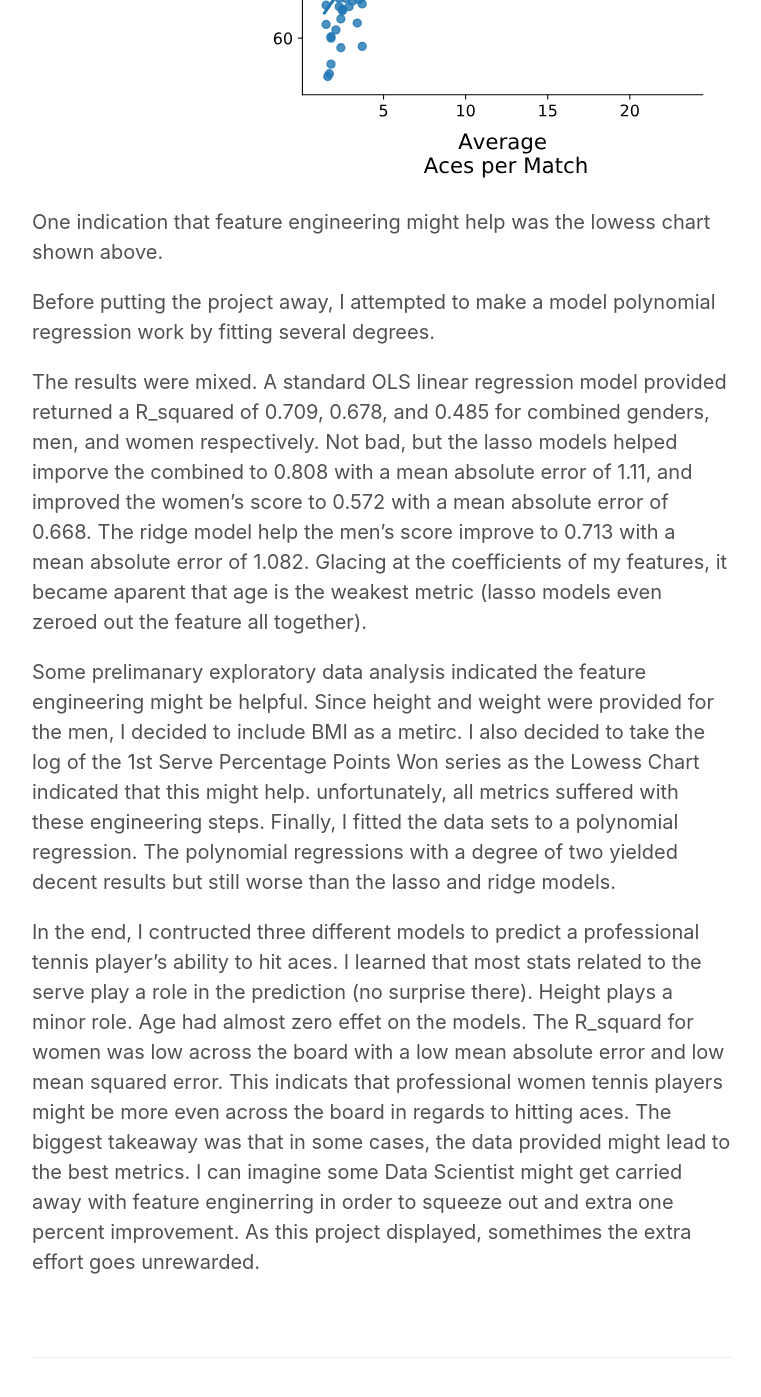
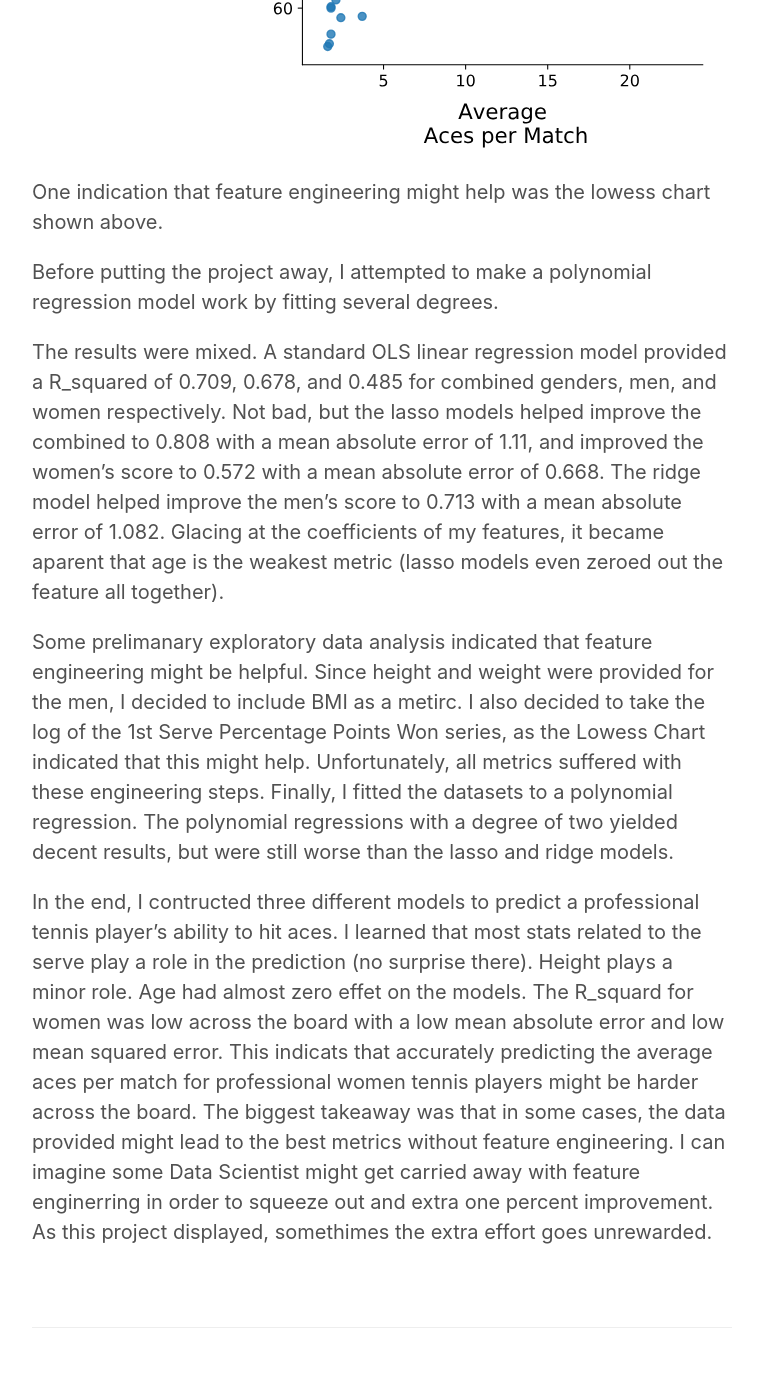
Before and after one commit to JTBake490/JTBake490.github.io, a Jekyll site: the page built from _posts/2019-07-21-Face_the_Ace.md, in a window 1280 px wide and 1400 px high, scrolled down 1496 px. Shown: the top 1397 px of the window, without its empty margins (258-1019 px from the left). Built offline with Jekyll 4.4.1, drawn with Linux system fonts in a browser that asks for light colours; some of the changed text lies outside the part shown.

Commit message:
Corrected typos

```diff
--- a/_posts/2019-07-21-Face_the_Ace.md
+++ b/_posts/2019-07-21-Face_the_Ace.md
@@ -5,16 +5,17 @@ title: Face the Ace
 
 I have always been a tennis fan. Luckily for me, I grew up and continue to live in the golden era of tennis. I mostly cheered for Andy Roddick while he was still playing. Even now I get to enjoy Rodger Federer, Rafael Nadal, Novak Djokovic, the Bryan Brothers, and the William sisters, dominate the competition in their respective events. On top of that, there are many more world class professional tennis players that are putting on spectacular perfomances tournament after tournament.
 
-Face the Ace, was the first solo project I performed and the second Data Science project I participated in overall. The objective was to contruct a model that could accurately predict the average aces per match a professional tennis player would hit in a 52 week period. After making a model, I then wanted to identify the attributes that were most important for the prediction made. I knew that I wanted to include age, weight, and height. However, I wasn't sure about other statistics and headed over to the ATP and WTA websites to get a sense of what I should include in my model.
+Face the Ace, was the first solo project I performed and the second Data Science project I participated in overall. The objective was to construct a model that could accurately predict the average aces per match a professional tennis player would hit in a 52 week period. After making a model, I wanted to identify the attributes that were most important for the prediction made. I knew that I wanted to include age, weight, and height. However, I wasn't sure about other statistics and headed over to the ATP and WTA websites to get a sense of what I should include in my model.
 
-Luckily, the ATP and WTA publish service statistics on their website and thus decided to use those statistics as my other features. For the service statistics I copied the stats and posted them into a spreadsheet. I then manually added the age, weight, and height for the men. Unfortunately, the weights for the women are not given on the WTA website. I then saved the file as a CSV and then read the data into a Pandas dataframe. Since the women had null values for the entire series (and even had a few missing height values) I decided to construct three models. One model would be for both genders, on for men only, and one for women only. After creating the standard models linear models with cross-validation, I moved on to try two regularization models. I created ridge models and lasso models, validated with cross-validation. I then moved on to try some featuring engineering.
+Luckily, the ATP and WTA publish service statistics on their website and I decided to use those statistics as my other features. For the service statistics I copied the stats and posted them into a spreadsheet. I then manually added the age, weight, and height for the men. Unfortunately, the weights for the women are not given on the WTA website. I then saved the file as a CSV and then read the data into a Pandas dataframe. Since the women had null values for the entire series (and even had a few missing height values) I decided to construct three models. One model would be for both genders, one for men only, and one for women only. After creating the standard linear models with cross-validation, I moved on to try two regularization models. I created ridge models and lasso models, also validated with cross-validation. I then moved on to try some featuring engineering.
 ![One indication that feature engineering might help](/images/tennis_model_images/lowess_1st_serve.svg)
+
 One indication that feature engineering might help was the lowess chart shown above.
 
-Before putting the project away, I attempted to make a model polynomial regression work by fitting several degrees.
+Before putting the project away, I attempted to make a polynomial regression model work by fitting several degrees.
 
-The results were mixed. A standard OLS linear regression model provided returned a R_squared of 0.709, 0.678, and 0.485 for combined genders, men, and women respectively. Not bad, but the lasso models helped imporve the combined to 0.808 with a mean absolute error of 1.11, and improved the women's score to 0.572 with a mean absolute error of 0.668. The ridge model help the men's score improve to 0.713 with a mean absolute error of 1.082. Glacing at the coefficients of my features, it became aparent that age is the weakest metric (lasso models even zeroed out the feature all together).
+The results were mixed. A standard OLS linear regression model provided a R_squared of 0.709, 0.678, and 0.485 for combined genders, men, and women respectively. Not bad, but the lasso models helped improve the combined to 0.808 with a mean absolute error of 1.11, and improved the women's score to 0.572 with a mean absolute error of 0.668. The ridge model helped improve the men's score to 0.713 with a mean absolute error of 1.082. Glacing at the coefficients of my features, it became aparent that age is the weakest metric (lasso models even zeroed out the feature all together).
 
-Some prelimanary exploratory data analysis indicated the feature engineering might be helpful. Since height and weight were provided for the men, I decided to include BMI as a metirc. I also decided to take the log of the 1st Serve Percentage Points Won series as the Lowess Chart indicated that this might help. unfortunately, all metrics suffered with these engineering steps. Finally, I fitted the data sets to a polynomial regression. The polynomial regressions with a degree of two yielded decent results but still worse than the lasso and ridge models.
+Some prelimanary exploratory data analysis indicated that feature engineering might be helpful. Since height and weight were provided for the men, I decided to include BMI as a metirc. I also decided to take the log of the 1st Serve Percentage Points Won series, as the Lowess Chart indicated that this might help. Unfortunately, all metrics suffered with these engineering steps. Finally, I fitted the datasets to a polynomial regression. The polynomial regressions with a degree of two yielded decent results, but were still worse than the lasso and ridge models.
 
-In the end, I contructed three different models to predict a professional tennis player's ability to hit aces. I learned that most stats related to the serve play a role in the prediction (no surprise there). Height plays a minor role. Age had almost zero effet on the models. The R_squard for women was low across the board with a low mean absolute error and low mean squared error. This indicats that professional women tennis players might be more even across the board in regards to hitting aces. The biggest takeaway was that in some cases, the data provided might lead to the best metrics. I can imagine some Data Scientist might get carried away with feature enginerring in order to squeeze out and extra one percent improvement. As this project displayed, somethimes the extra effort goes unrewarded.
+In the end, I contructed three different models to predict a professional tennis player's ability to hit aces. I learned that most stats related to the serve play a role in the prediction (no surprise there). Height plays a minor role. Age had almost zero effet on the models. The R_squard for women was low across the board with a low mean absolute error and low mean squared error. This indicats that accurately predicting the average aces per match for professional women tennis players might be harder across the board. The biggest takeaway was that in some cases, the data provided might lead to the best metrics without feature engineering. I can imagine some Data Scientist might get carried away with feature enginerring in order to squeeze out and extra one percent improvement. As this project displayed, somethimes the extra effort goes unrewarded.
```
